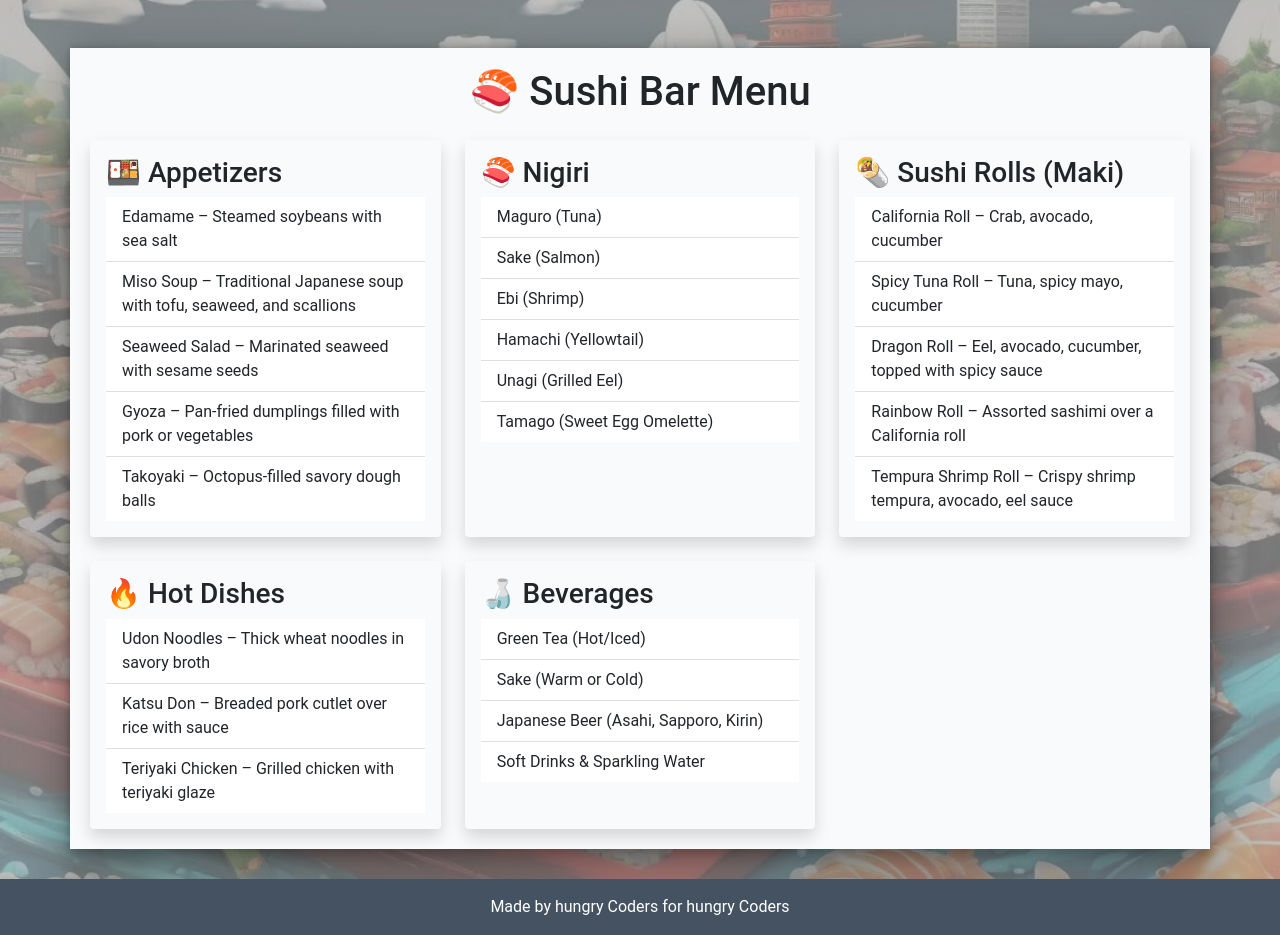
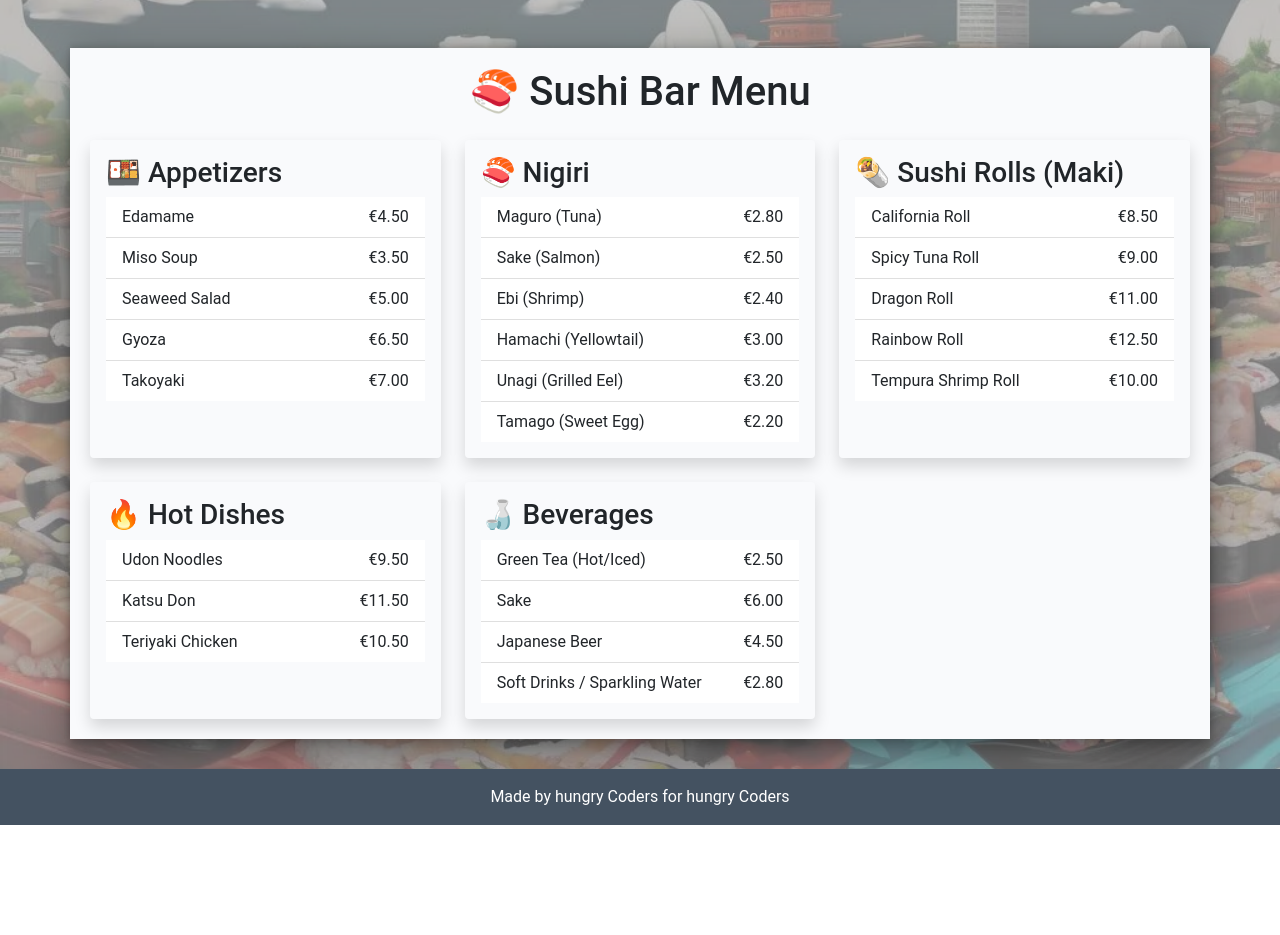
Before and after one commit to AlexeyKopchinskiy/Portfolio-project-4-v2, a Django app: page /menu/ in a window 1280 px wide. Shown: the part 83-1018 px from the top of the page. After the commit the page ends 908 px from the top, so only its background shows below. Run offline with Django 4.2, Linux system fonts and the light colour scheme; parts of the project's set-up code (start-up, migrations or seed data) failed here and were passed over; some libraries are stand-ins or nearby versions.

Commit message:
Update menu with prices

```diff
--- a/templates/pages-html/menu-full.html
+++ b/templates/pages-html/menu-full.html
@@ -1,10 +1,6 @@
     {% extends "base.html" %}
     {% block content %}
     <!-- Menu Page Template -->
-    <!-- This page displays the full menu of the restaurant, including appetizers, main dishes, sushi rolls, and beverages.
-         It is structured with Bootstrap cards for a clean and organized layout. -->
-
-        {% load static %}
     <div class="container mt-5">
         <h1 class="text-center mb-4">🍣 Sushi Bar Menu</h1>
 
@@ -16,11 +12,11 @@
               <div class="card-body">
                 <h3 class="card-title">🍱 Appetizers</h3>
                 <ul class="list-group list-group-flush">
-                                <li class="list-group-item">Edamame – Steamed soybeans with sea salt</li>
-                                <li class="list-group-item">Miso Soup – Traditional Japanese soup with tofu, seaweed, and scallions</li>
-                                <li class="list-group-item">Seaweed Salad – Marinated seaweed with sesame seeds</li>
-                                <li class="list-group-item">Gyoza – Pan-fried dumplings filled with pork or vegetables</li>
-                                <li class="list-group-item">Takoyaki – Octopus-filled savory dough balls</li>
+                  <li class="list-group-item d-flex justify-content-between"><span>Edamame</span><span>€4.50</span></li>
+                  <li class="list-group-item d-flex justify-content-between"><span>Miso Soup</span><span>€3.50</span></li>
+                  <li class="list-group-item d-flex justify-content-between"><span>Seaweed Salad</span><span>€5.00</span></li>
+                  <li class="list-group-item d-flex justify-content-between"><span>Gyoza</span><span>€6.50</span></li>
+                  <li class="list-group-item d-flex justify-content-between"><span>Takoyaki</span><span>€7.00</span></li>
                 </ul>
               </div>
             </div>
@@ -32,12 +28,12 @@
               <div class="card-body">
                 <h3 class="card-title">🍣 Nigiri</h3>
                 <ul class="list-group list-group-flush">
-                                <li class="list-group-item">Maguro (Tuna)</li>
-                                <li class="list-group-item">Sake (Salmon)</li>
-                                <li class="list-group-item">Ebi (Shrimp)</li>
-                                <li class="list-group-item">Hamachi (Yellowtail)</li>
-                                <li class="list-group-item">Unagi (Grilled Eel)</li>
-                                <li class="list-group-item">Tamago (Sweet Egg Omelette)</li>
+                  <li class="list-group-item d-flex justify-content-between"><span>Maguro (Tuna)</span><span>€2.80</span></li>
+                  <li class="list-group-item d-flex justify-content-between"><span>Sake (Salmon)</span><span>€2.50</span></li>
+                  <li class="list-group-item d-flex justify-content-between"><span>Ebi (Shrimp)</span><span>€2.40</span></li>
+                  <li class="list-group-item d-flex justify-content-between"><span>Hamachi (Yellowtail)</span><span>€3.00</span></li>
+                  <li class="list-group-item d-flex justify-content-between"><span>Unagi (Grilled Eel)</span><span>€3.20</span></li>
+                  <li class="list-group-item d-flex justify-content-between"><span>Tamago (Sweet Egg)</span><span>€2.20</span></li>
                 </ul>
               </div>
             </div>
@@ -49,11 +45,11 @@
               <div class="card-body">
                 <h3 class="card-title">🌯 Sushi Rolls (Maki)</h3>
                 <ul class="list-group list-group-flush">
-                                <li class="list-group-item">California Roll – Crab, avocado, cucumber</li>
-                                <li class="list-group-item">Spicy Tuna Roll – Tuna, spicy mayo, cucumber</li>
-                                <li class="list-group-item">Dragon Roll – Eel, avocado, cucumber, topped with spicy sauce</li>
-                                <li class="list-group-item">Rainbow Roll – Assorted sashimi over a California roll</li>
-                                <li class="list-group-item">Tempura Shrimp Roll – Crispy shrimp tempura, avocado, eel sauce</li>
+                  <li class="list-group-item d-flex justify-content-between"><span>California Roll</span><span>€8.50</span></li>
+                  <li class="list-group-item d-flex justify-content-between"><span>Spicy Tuna Roll</span><span>€9.00</span></li>
+                  <li class="list-group-item d-flex justify-content-between"><span>Dragon Roll</span><span>€11.00</span></li>
+                  <li class="list-group-item d-flex justify-content-between"><span>Rainbow Roll</span><span>€12.50</span></li>
+                  <li class="list-group-item d-flex justify-content-between"><span>Tempura Shrimp Roll</span><span>€10.00</span></li>
                 </ul>
               </div>
             </div>
@@ -65,9 +61,9 @@
               <div class="card-body">
                 <h3 class="card-title">🔥 Hot Dishes</h3>
                 <ul class="list-group list-group-flush">
-                                <li class="list-group-item">Udon Noodles – Thick wheat noodles in savory broth</li>
-                                <li class="list-group-item">Katsu Don – Breaded pork cutlet over rice with sauce</li>
-                                <li class="list-group-item">Teriyaki Chicken – Grilled chicken with teriyaki glaze</li>
+                  <li class="list-group-item d-flex justify-content-between"><span>Udon Noodles</span><span>€9.50</span></li>
+                  <li class="list-group-item d-flex justify-content-between"><span>Katsu Don</span><span>€11.50</span></li>
+                  <li class="list-group-item d-flex justify-content-between"><span>Teriyaki Chicken</span><span>€10.50</span></li>
                 </ul>
               </div>
             </div>
@@ -79,10 +75,10 @@
               <div class="card-body">
                 <h3 class="card-title">🍶 Beverages</h3>
                 <ul class="list-group list-group-flush">
-                                <li class="list-group-item">Green Tea (Hot/Iced)</li>
-                                <li class="list-group-item">Sake (Warm or Cold)</li>
-                                <li class="list-group-item">Japanese Beer (Asahi, Sapporo, Kirin)</li>
-                                <li class="list-group-item">Soft Drinks & Sparkling Water</li>
+                  <li class="list-group-item d-flex justify-content-between"><span>Green Tea (Hot/Iced)</span><span>€2.50</span></li>
+                  <li class="list-group-item d-flex justify-content-between"><span>Sake</span><span>€6.00</span></li>
+                  <li class="list-group-item d-flex justify-content-between"><span>Japanese Beer</span><span>€4.50</span></li>
+                  <li class="list-group-item d-flex justify-content-between"><span>Soft Drinks / Sparkling Water</span><span>€2.80</span></li>
                 </ul>
               </div>
             </div>
```
Lines whose indentation alone changed are shown as unchanged.
